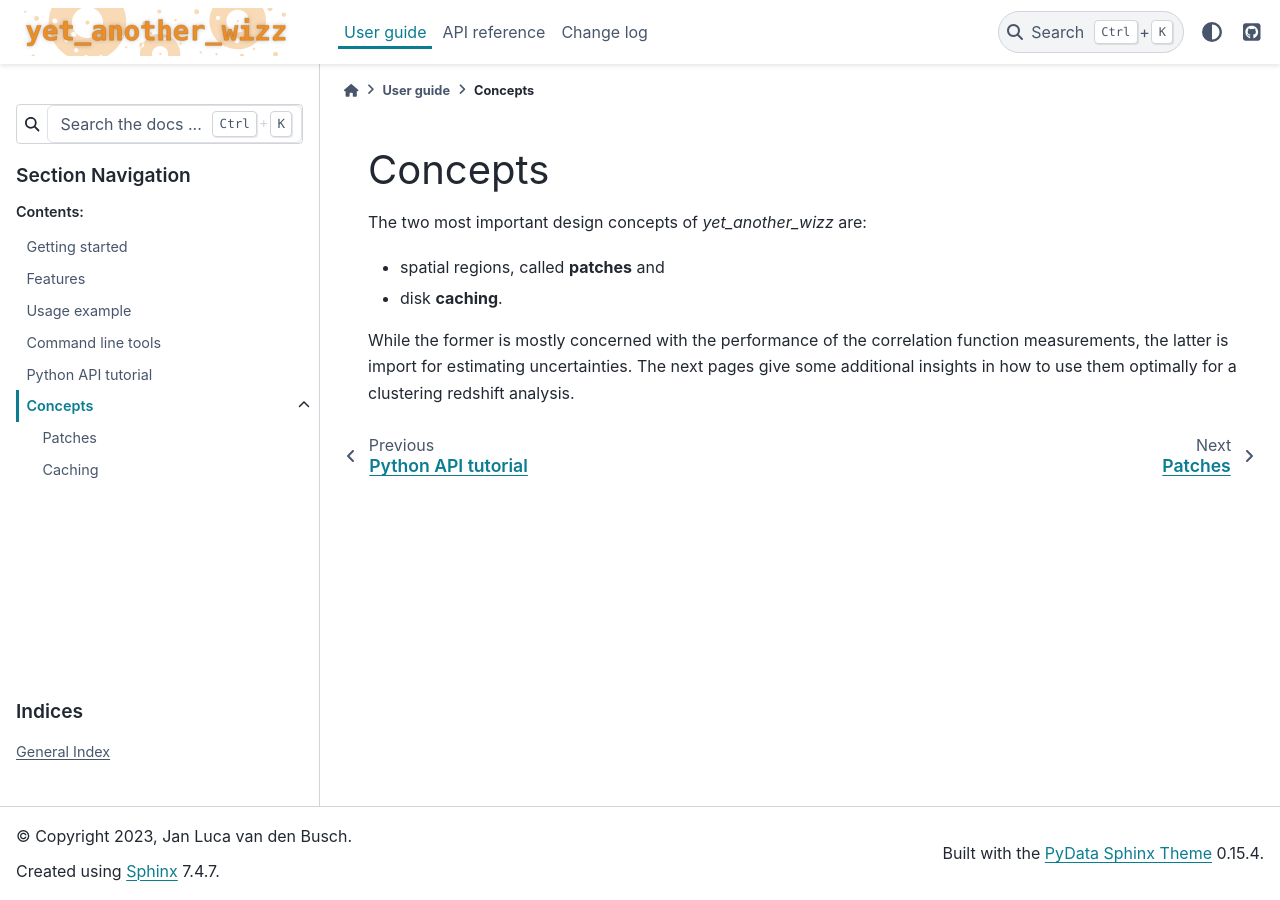
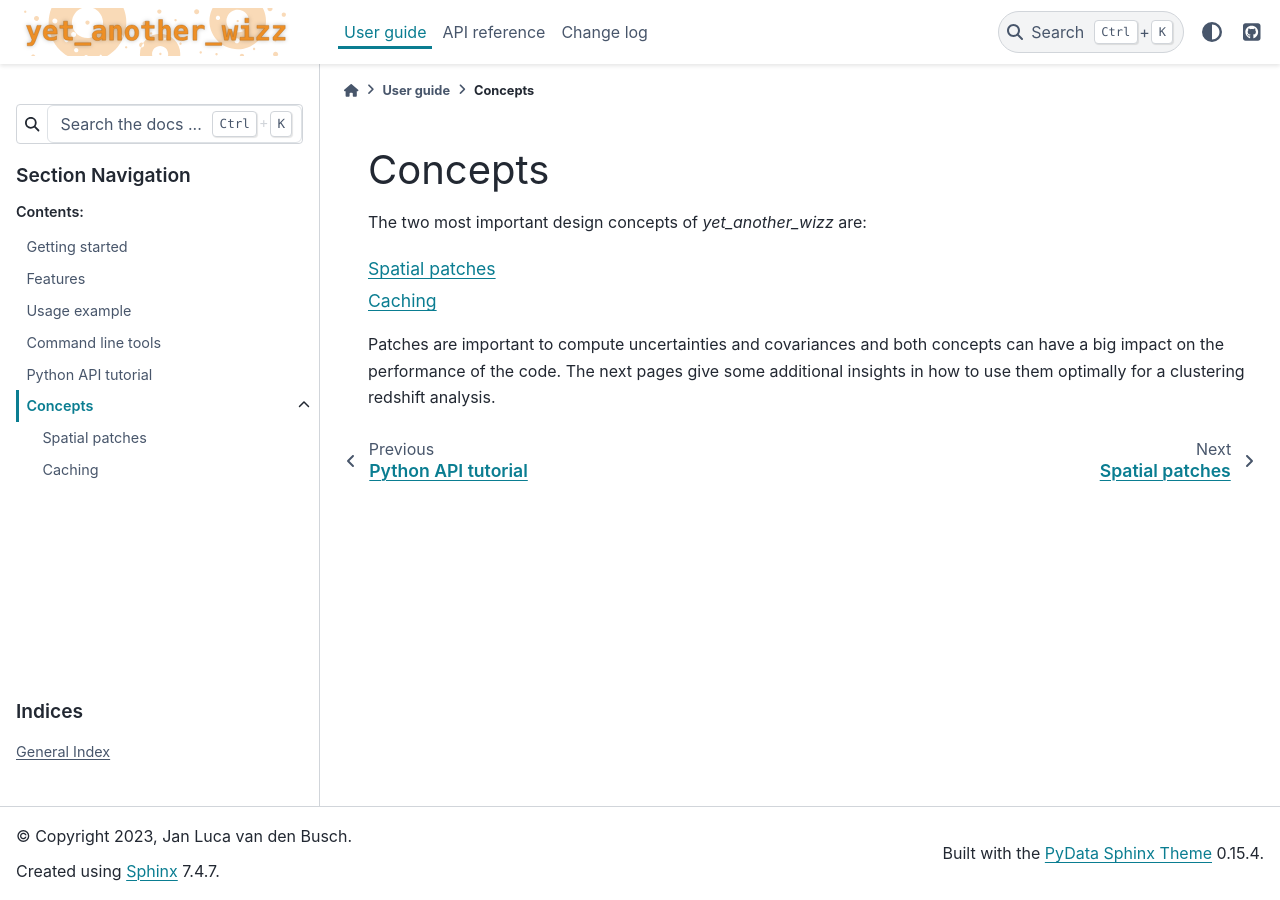
Before and after one commit to jlvdb/yet_another_wizz, a Sphinx documentation site: the page built from docs/source/user_guide/concepts.rst, in a window 1280 px wide. Built offline with Sphinx 7.4.7 and the PyData theme 0.15.4, drawn with Linux system fonts in a browser that asks for light colours.

```diff
--- a/docs/source/user_guide/concepts.rst
+++ b/docs/source/user_guide/concepts.rst
@@ -3,17 +3,13 @@ Concepts
 
 The two most important design concepts of `yet_another_wizz` are:
 
-- spatial regions, called **patches** and
-- disk **caching**.
-
-While the former is mostly concerned with the performance of the correlation
-function measurements, the latter is import for estimating uncertainties. The
-next pages give some additional insights in how to use them optimally for a
-clustering redshift analysis.
-
-
 .. toctree::
-    :hidden:
+    :maxdepth: 1
 
     concepts/patches
     concepts/caching
+
+Patches are important to compute uncertainties and covariances and both concepts
+can have a big impact on the performance of the code. The next pages give some
+additional insights in how to use them optimally for a clustering redshift
+analysis.
--- a/docs/source/user_guide/concepts/patches.rst
+++ b/docs/source/user_guide/concepts/patches.rst
@@ -1,7 +1,7 @@
 .. _patches:
 
-Patches
-^^^^^^^
+Spatial patches
+^^^^^^^^^^^^^^^
 
 Spatial patches are used to get uncertainty estimates using jackknife or
 bootstrap resampling. Furthermore, they allow to parallelise the correlation
```
Also changed, not shown: README.rst (+15 -0 lines).
